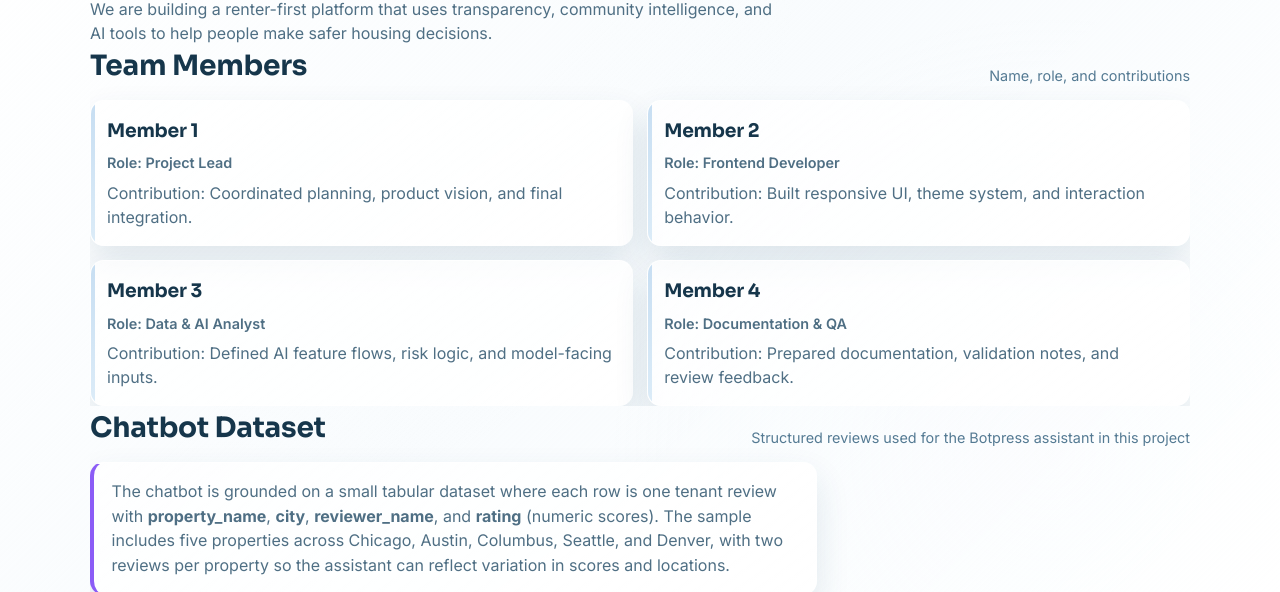
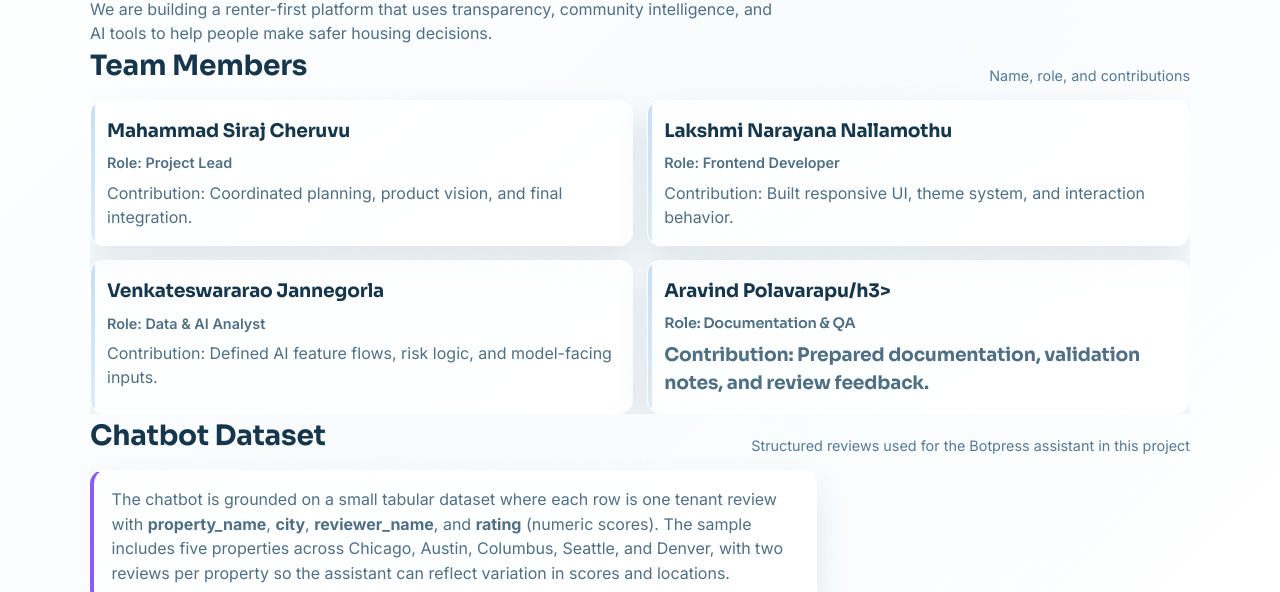
Before and after one commit to sirajusf/ISM6225_Assignment_final_project_UI, a website: page pages/about.html in a window 1280 px wide. Shown: the part 170-762 px from the top of the page. Drawn offline with Linux system fonts and the light colour scheme.

Commit message:
added team members names:

```diff
--- a/pages/about.html
+++ b/pages/about.html
@@ -56,22 +56,22 @@
         </div>
         <div class="team-grid">
           <article class="team-card accent-cyan">
-            <h3>Member 1</h3>
+            <h3>Mahammad Siraj Cheruvu</h3>
             <p class="team-role">Role: Project Lead</p>
             <p>Contribution: Coordinated planning, product vision, and final integration.</p>
           </article>
           <article class="team-card accent-indigo">
-            <h3>Member 2</h3>
+            <h3>Lakshmi Narayana Nallamothu</h3>
             <p class="team-role">Role: Frontend Developer</p>
             <p>Contribution: Built responsive UI, theme system, and interaction behavior.</p>
           </article>
           <article class="team-card accent-violet">
-            <h3>Member 3</h3>
+            <h3>Venkateswararao Jannegorla</h3>
             <p class="team-role">Role: Data & AI Analyst</p>
             <p>Contribution: Defined AI feature flows, risk logic, and model-facing inputs.</p>
           </article>
           <article class="team-card accent-mint">
-            <h3>Member 4</h3>
+            <h3>Aravind Polavarapu/h3>
             <p class="team-role">Role: Documentation & QA</p>
             <p>Contribution: Prepared documentation, validation notes, and review feedback.</p>
           </article>
```
